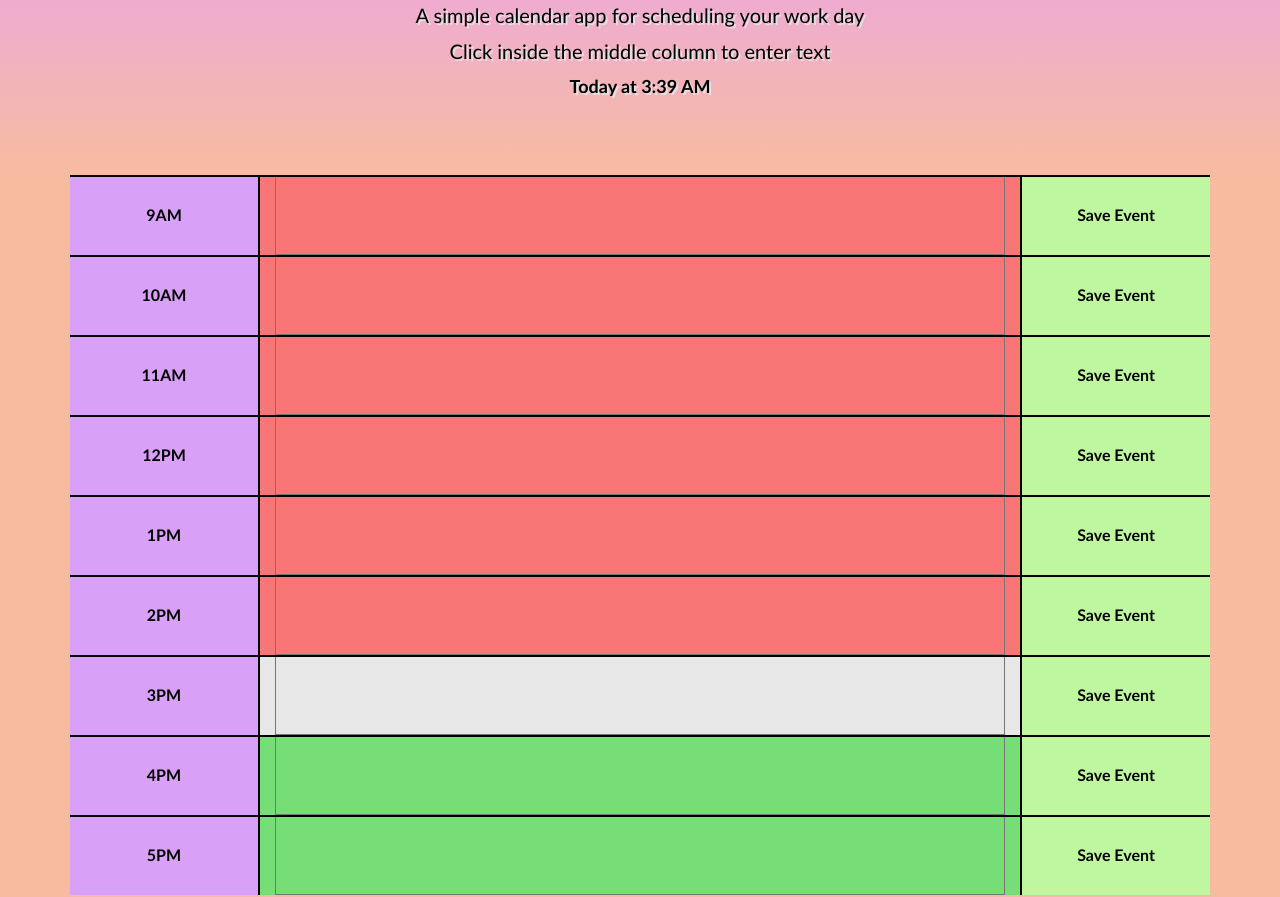
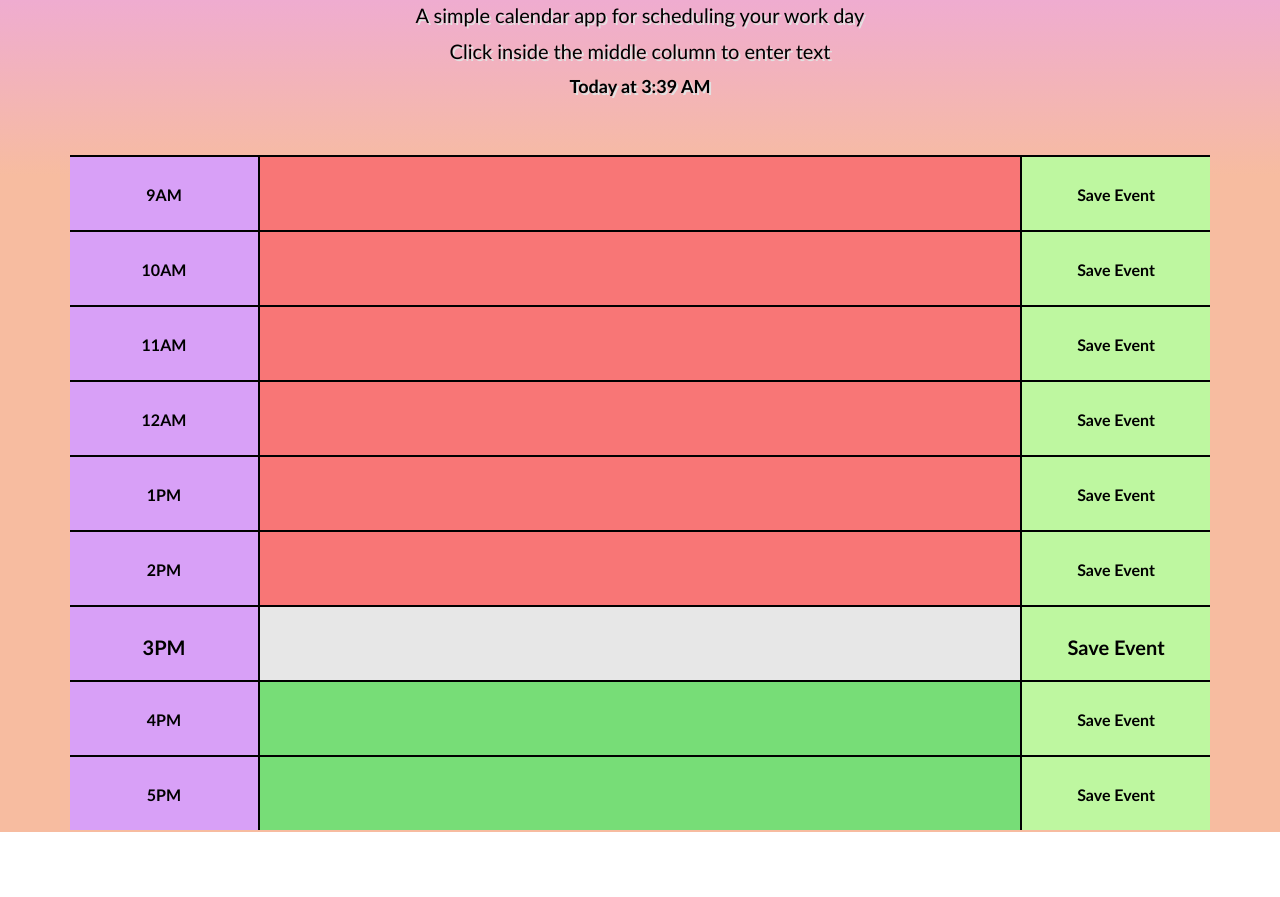
Before and after one commit to ndziewit/day-planner, a plain HTML site: page index.html in a window 1280 px wide. Shown: the part 153-1050 px from the top of the page. After the commit the page ends 985 px from the top, so only its background shows below. Drawn offline with nearby package versions, Linux system fonts and the light colour scheme.

Commit message:
cleaned up JS, styling

```diff
--- a/Develop/script.js
+++ b/Develop/script.js
@@ -1,33 +1,21 @@
 $( document ).ready(function() {
 
-    var container = $('.container');
     var currentTime = moment().format('LT');
+    var date = moment().calendar();
     var currentHour = parseInt(currentTime[0]+currentTime[1]);
     var upcoming = false;
+    var container = $('.container');
 
-    var date = moment().calendar();
+    //Places date in Jumbotron
     $("#currentDay").append(date);
 
-    var storage = JSON.parse(localStorage.getItem('planner'));
-    if (storage === null){
-        storage = {
-            "9AM" : "", "10AM" : "","11AM" : "","12PM" : "","1PM" : "","2PM" : "","3PM" : "","4PM" : "","5PM" : ""
-        }
-    }
-    console.log(storage)
-    console.log(currentTime[0])
-    console.log(currentTime[1])
-    console.log(currentTime[2])
-    console.log(currentTime[3])
-    console.log(currentTime[4])
-    console.log(currentTime[5])
-    console.log(currentTime[6])
-
+    //Function to create rows and labels for each time block
     function createHourRow(time, data){
         var displayTime = time;
         var row = $('<div>').attr('id', time).addClass('row hour-block');
         container.append(row);
 
+        //For loop executes creating columns in each row
         for(var i = 0; i < 3; i++){
             var newCol = $('<div>');
             switch(i){
@@ -35,32 +23,45 @@ $( document ).ready(function() {
                     newCol.addClass('col-md-2 hour').text(displayTime);
                     break;
                 case 1:
-                    newCol.addClass('col-md-8');
                     var inputArea = $('<textarea>').text(data).addClass('event');
-                    newCol.append(inputArea);
+                    newCol.append(inputArea).addClass('col-md-8');
                     break;
                 case 2:
                     newCol.addClass('col-md-2 saveTime').text("Save Event");
                     break;
             }
-            row.append(newCol).addClass('past');
+            //Compares current times and applies the appropriate class
+            row.append(newCol);
             if(upcoming && parseInt(time) !== currentHour){
                 row.addClass('upcoming');
-                row.removeClass('past');
             }
-            else if(parseInt(time) === currentHour){
+            if(parseInt(time) !== currentHour){
+                row.addClass('past')
+            }
+            if(parseInt(time) === currentHour){
                 row.addClass('current');
                 upcoming = true;
-                row.removeClass('past');
             }
         }
     }
 
+    //Creates local storage variable
+    var storage = JSON.parse(localStorage.getItem('planner'));
+
+    //Checks to see if local storage is empty and creates object
+    if (storage === null){
+        storage = {
+            "9AM" : "", "10AM" : "","11AM" : "","12AM" : "","1PM" : "","2PM" : "","3PM" : "","4PM" : "","5PM" : ""
+        }
+    }
+
+    //For loop creates each row
     for(key in storage){
         var data = storage[key];
         createHourRow(key, data);
     }
 
+    //Executes creation of each time block
     function setStorage(id,data){
         storage[id] = data;
         localStorage.setItem('planner', JSON.stringify(storage));
@@ -68,6 +69,7 @@ $( document ).ready(function() {
 
     // Save button
     $('.saveTime').on("click", function(e){
+        event.preventDefault();
         var selectionID = this.parentElement.id;
         var selectionData = this.parentElement.querySelectorAll('textarea')[0].value;
         setStorage(selectionID, selectionData);
--- a/Develop/style.css
+++ b/Develop/style.css
@@ -5,7 +5,7 @@ body {
   background-image: linear-gradient(rgb(247, 188, 160), rgb(247, 188, 160));
 }
 
-textarea{
+textarea {
   background: transparent;
   color: #000000;
   text-align: center;
@@ -14,6 +14,8 @@ textarea{
   width: 100%;
   border-top: 1px rgba(255, 255, 255, 75);
   resize: none;
+  border: none;
+  padding-top: 30px;
 }
 
 .jumbotron {
@@ -22,7 +24,7 @@ textarea{
   color: black;
   text-shadow: 2px 2px rgb(226, 226, 226);
   border-radius: 0;
-  margin-bottom: 0;
+  margin-bottom: -20px;
 }
 
 .lead {
@@ -35,10 +37,9 @@ textarea{
 
 }
 
-.hour-block{
+.hour-block {
   text-align: center;
   border-radius: 15px;
-  background: transparent;
 }
 
 .col-md-8 {
@@ -47,7 +48,7 @@ textarea{
 
 .row {
   white-space: pre-wrap;
-  height: 80px;
+  height: 75px;
 }
 
 .hour {
@@ -70,6 +71,13 @@ textarea{
 
 .current {
   background-color: #e7e7e7;
+  font-size: 20px;
+  font-weight: bolder;
+}
+
+.current:hover {
+  background-color: #cccccc;
+
 }
 
 .upcoming {
```
